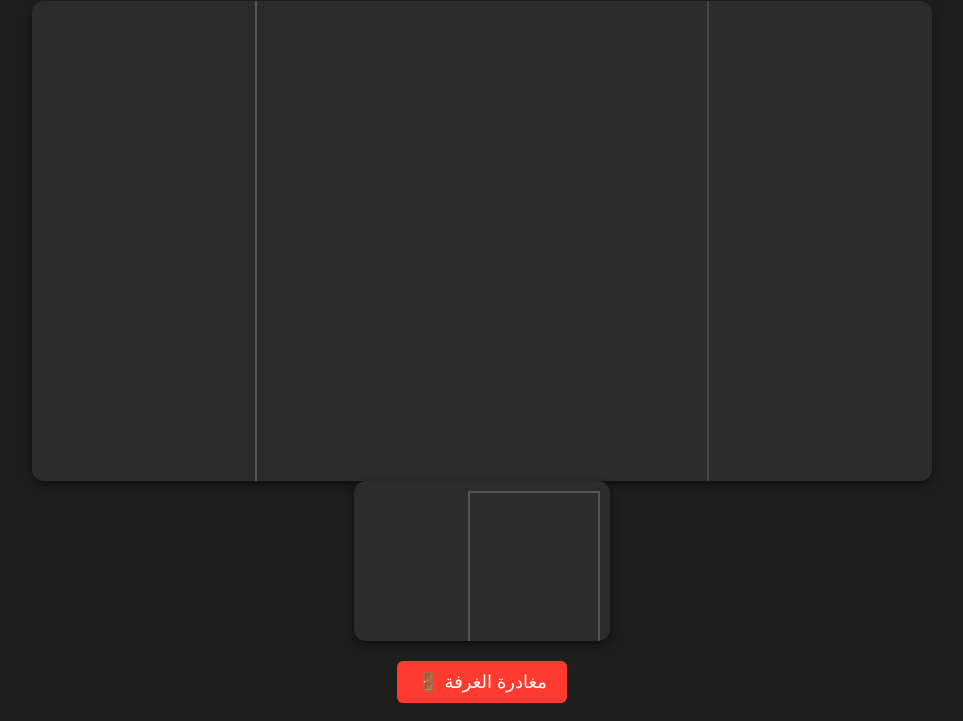
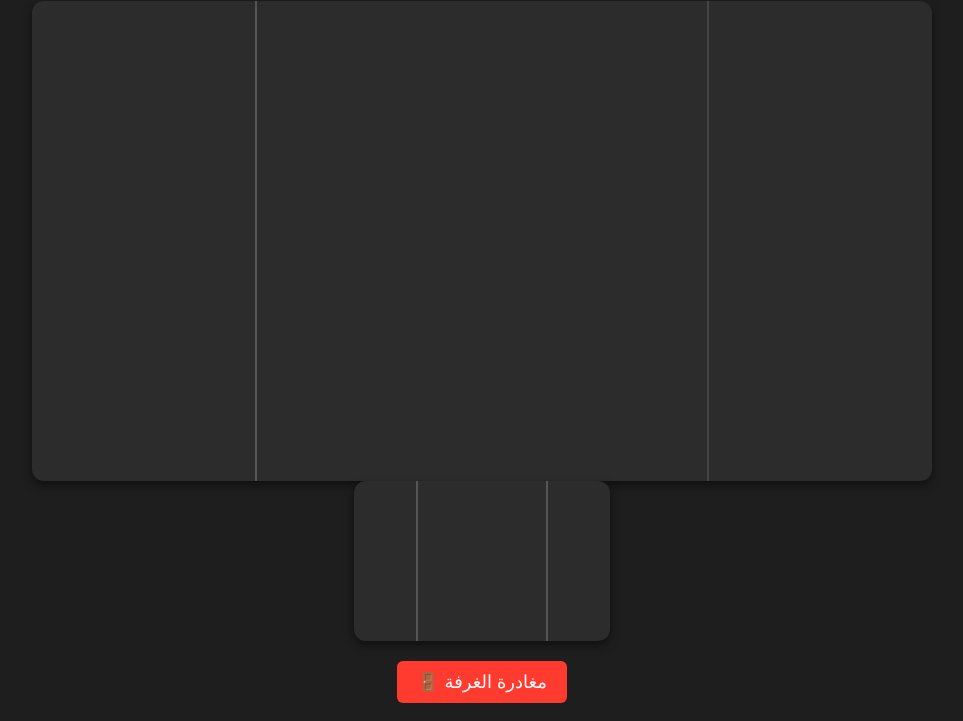
Before and after one commit to midouproj/vidio-chat, a Flask app: template templates/video_chat.html in a window 1280 px wide. Shown: the part 79-800 px from the top of the page, without its empty margins (158-1121 px from the left). Run offline with Flask 3, Linux system fonts and the light colour scheme; the template is opened without the code that fills it: most values are stand-ins (such as "Sample title", 1, 10 or a date in 2020); some libraries are stand-ins or nearby versions.

Commit message:
Update styles.css

```diff
--- a/static/styles.css
+++ b/static/styles.css
@@ -3,7 +3,7 @@ body {
   text-align: center;
 }
 video {
-  width: 45%;
+  width: 90%;
   border: 2px solid black;
   margin: 10px;
 }
@@ -44,8 +44,8 @@ h2 {
 
 #video-container2 {
     display: flex;
-    justify-content: right;
-    align-items: right;
+    justify-content: center;
+    align-items: center;
     width: 20%;
     max-width: 900px;
     height: 20vh;
```
